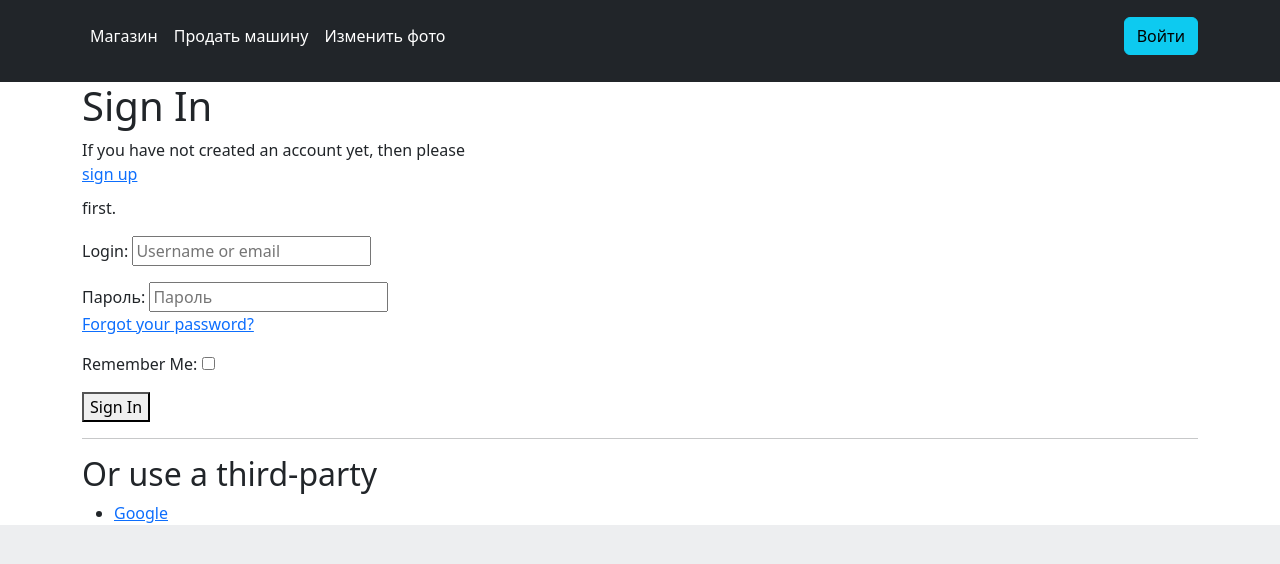
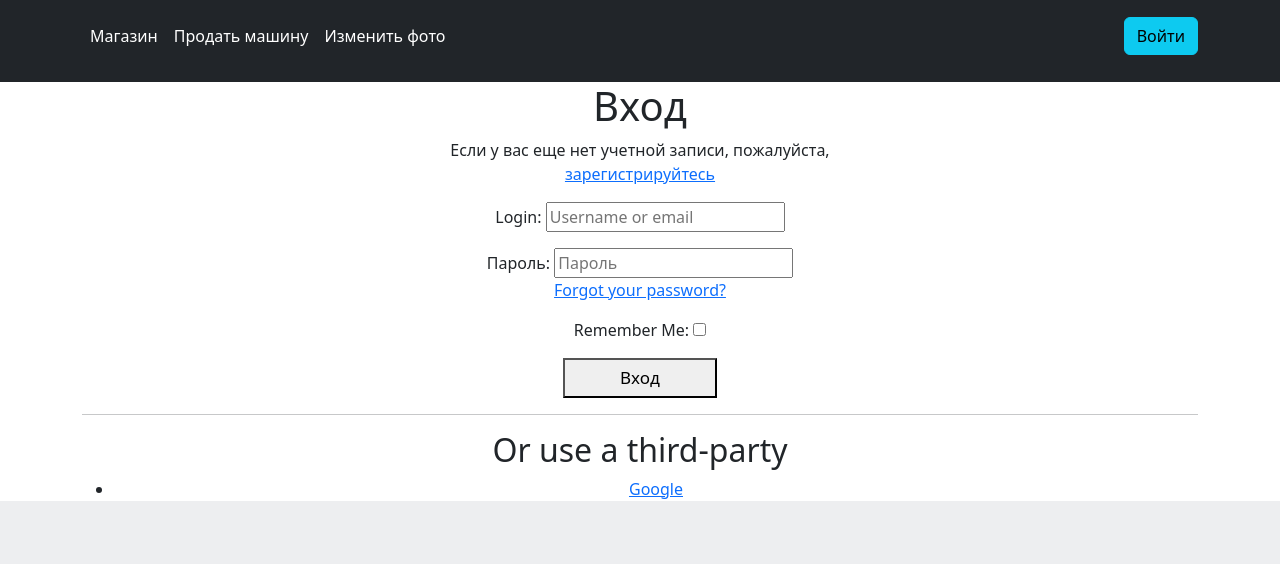
Before and after one commit to Antariys3/car_shop, a Django app: page /accounts/login/ in a window 1280 px wide. Shown: the top 564 px of the page. Run offline with Django 4.2, Linux system fonts and the light colour scheme; some libraries are stand-ins or nearby versions.

Commit message:
minimum working version of the login page

```diff
--- a/Car_shop/settings.py
+++ b/Car_shop/settings.py
@@ -79,6 +79,7 @@
     "rest_framework",
     "rest_framework.authtoken",
     "django_filters",
+    "crispy_forms",
 ]
 
 MIDDLEWARE = [
@@ -270,3 +271,5 @@
 }
 
 MONOBANK_TOKEN = os.getenv("MONOBANK_TOKEN")
+
+CRISPY_TEMPLATE_PACK = 'bootstrap5'
--- a/Car_shop/urls.py
+++ b/Car_shop/urls.py
@@ -49,7 +49,10 @@
     ),
     path("sell_cars/", sell_cars, name="sell_cars"),
     path("logout", logout_view, name="logout"),
-    path("accounts/", include("allauth.urls"), name="google_login"),
+    path('login/', include('allauth.account.urls'), name='account_login'),
+    path('accounts/', include('allauth.urls')),
+    path('accounts/', include('allauth.socialaccount.urls')),
+
     path("image_edit/", image_edit, name="image_edit"),
     path("payment_status/", PaymentStatusView.as_view(), name="payment_status"),
     path(
--- a/carshop/static/css/styles.css
+++ b/carshop/static/css/styles.css
@@ -144,3 +144,8 @@
     box-shadow: none;
     background-color: #000;
 }
+
+.prominent.login.btn-dark {
+    font-size: 17px;
+    padding: 5px 55px;
+}
--- a/requirements.txt
+++ b/requirements.txt
@@ -14,6 +14,7 @@
 Django==4.2.6
 django-allauth==0.58.2
 django-bootstrap-v5==1.0.11
+django-crispy-forms==2.1
 django-filter==23.5
 django-storages==1.14.2
 djangorestframework==3.14.0
--- a/templates/account/login.html
+++ b/templates/account/login.html
@@ -3,36 +3,26 @@
 {% load i18n %}
 {% load allauth account socialaccount %}
 {% block head_title %}
-    {% trans "Sign In" %}
+    {% trans "Вход" %}
 {% endblock head_title %}
 
 {% block content %}
-    <div class="container" >
-    {% element h1 %}
-        {% trans "Sign In" %}
-    {% endelement %}
-    <p>
-        {% blocktrans %}If you have not created an account yet, then please
-            <a href="{{ signup_url }}">sign up</a> first.{% endblocktrans %}
-    </p>
-    {% url 'account_login' as login_url %}
-    {% element form form=form method="post" action=login_url tags="entrance,login" %}
-        {% slot body %}
+    <div class="container text-center">
+        <h1>{% trans "Вход" %}</h1>
+        <p>
+            {% blocktrans %}Если у вас еще нет учетной записи, пожалуйста,
+                <a href="{{ signup_url }}">зарегистрируйтесь</a>{% endblocktrans %}
+        </p>
+        {% url 'account_login' as login_url %}
+        <form method="post" action="{% url 'account_login' %}" class="entrance login">
             {% csrf_token %}
-            {% element fields form=form unlabeled=True %}
-            {% endelement %}
+            {{ form.as_p }}
             {% if redirect_field_value %}
-                <input type="hidden"
-                       name="{{ redirect_field_name }}"
-                       value="{{ redirect_field_value }}"/>
+                <input type="hidden" name="{{ redirect_field_name }}" value="{{ redirect_field_value }}"/>
             {% endif %}
-        {% endslot %}
-        {% slot actions %}
-            {% element button type="submit" tags="prominent,login" %}
-                {% trans "Sign In" %}
-            {% endelement %}
-        {% endslot %}
-    {% endelement %}
-    {% include "socialaccount/snippets/login.html" with page_layout="entrance" %}
+            <button type="submit" class="prominent login btn-dark">{% trans "Вход" %}</button>
+        </form>
+        {% include "socialaccount/snippets/login.html" with page_layout="entrance" %}
     </div>
 {% endblock content %}
+{#Всё работает#}
--- a/templates/base.html
+++ b/templates/base.html
@@ -39,7 +39,7 @@
                     <a href="{% url 'basket' %}" class="btn btn-success">Корзина</a>
                     <a href="{% url 'logout' %}" class="btn btn-warning">Выйти</a>
                 {% else %}
-                    <a href="{% url 'google_login' %}" class="btn btn-info">Войти</a>
+                    <a href="{% url 'account_login' %}" class="btn btn-info">Войти</a>
                 {% endif %}
             </div>
         </div>
```
Also changed, not shown: templates/socialaccount/login.html (+6 -6 lines).
